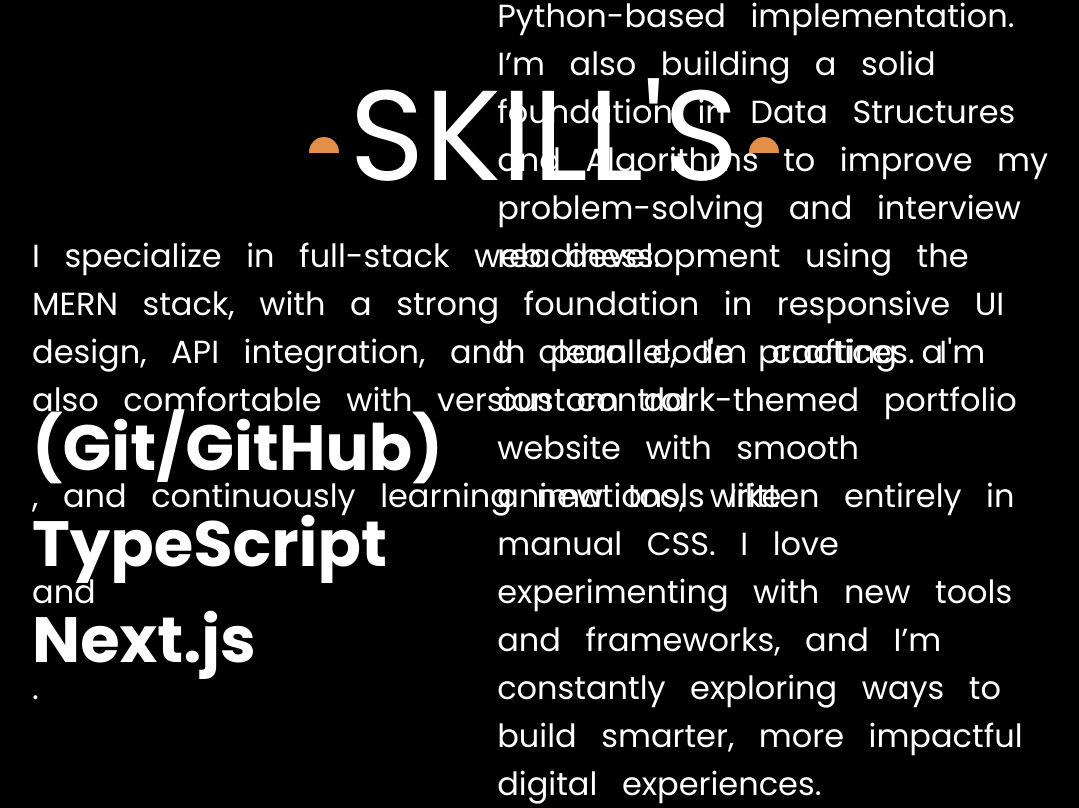
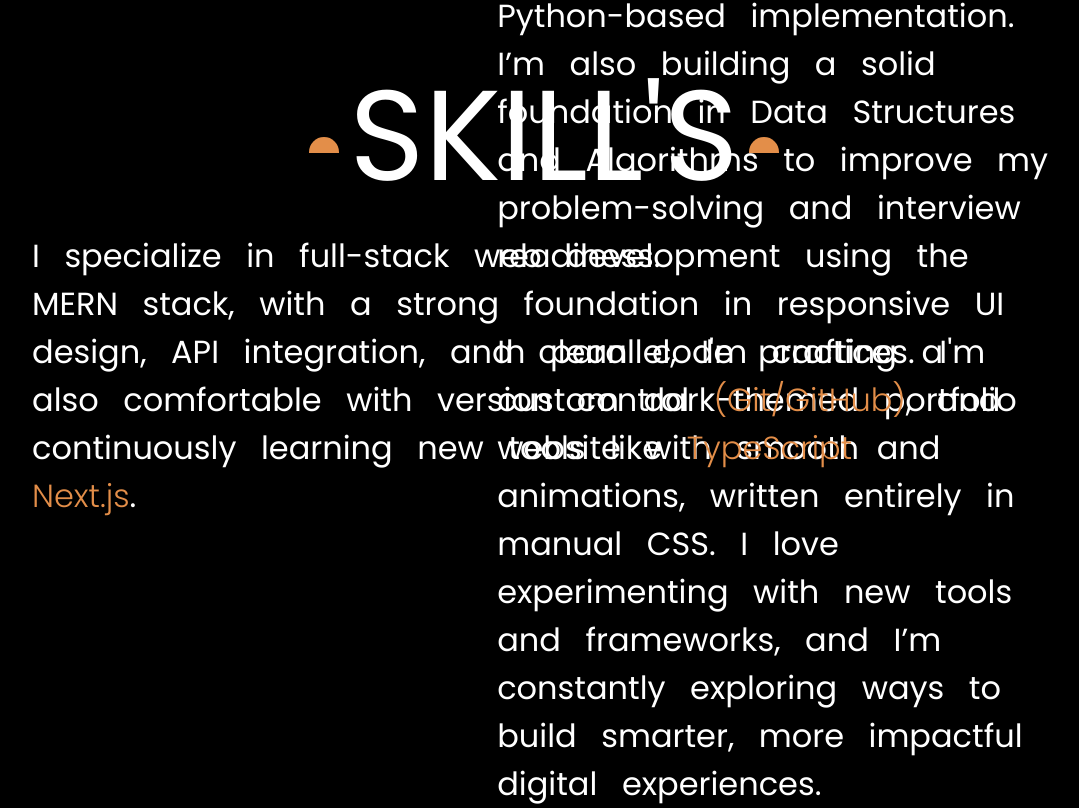
Before and after one commit to Arifkhan2007111/Portfolio, a React (Vite) app in the folder FrontEnd/: page / in a window 1280 px wide. Shown: the part 2072-2880 px from the top of the page, without its empty margins (96-1175 px from the left). Built offline with nearby package versions, Linux system fonts and the light colour scheme.

Commit message:
Some changes

```diff
--- a/FrontEnd/src/index.css
+++ b/FrontEnd/src/index.css
@@ -274,4 +274,13 @@
     word-spacing: 1rem;
 }
 
+.skill-para h1{
+    color: var(--animation);
+    display: inline;
+    font-size: 2rem;
+    font-weight: 300;
+    line-height: 3rem;
+    word-spacing: 1rem;
+}
+
 /* SKILL END  */
```
